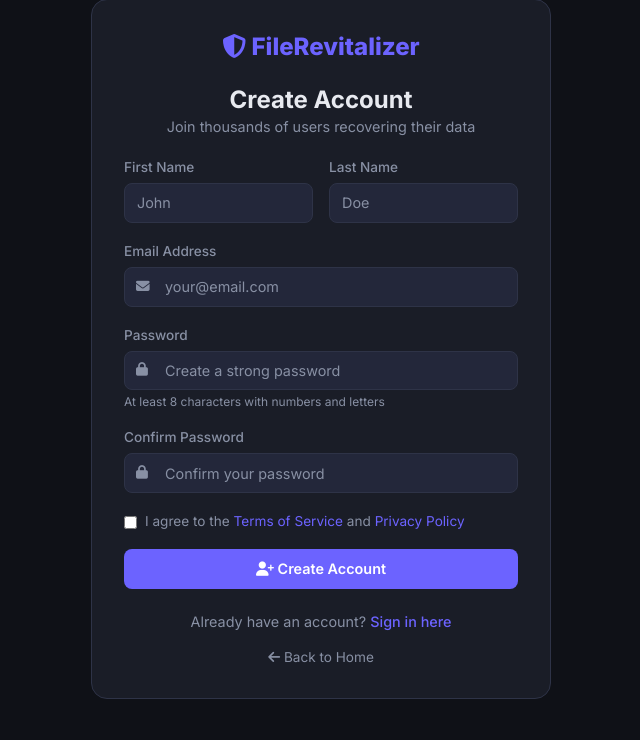
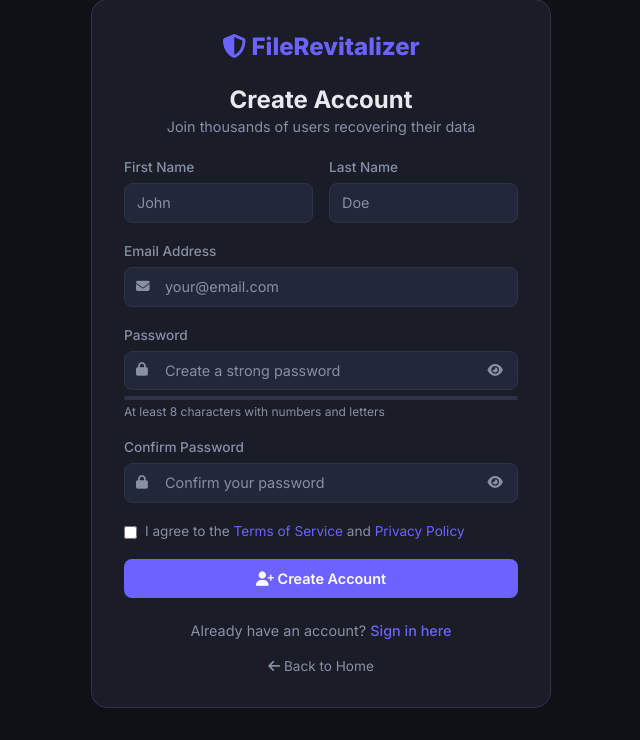
Before and after one commit to iShowError/File-revitalizer, a Django app: page /auth/register/ in a window 1280 px wide. Shown: the part 89-829 px from the top of the page, without its empty margins (319-959 px from the left). Before the commit the page ends 788 px from the top, so only its background shows below. Run offline with Django 5.2, Linux system fonts and the light colour scheme.

Commit message:
feat(ux): loading states, password toggle + strength indicator

```diff
--- a/file_revitalizer/recovery/templates/auth/register.html
+++ b/file_revitalizer/recovery/templates/auth/register.html
@@ -20,12 +20,18 @@
     .input-wrap input:focus { border-color: var(--accent); }
     .input-wrap input::placeholder { color: var(--text-muted); }
     .input-wrap .icon { position: absolute; left: .75rem; top: 50%; transform: translateY(-50%); color: var(--text-muted); font-size: .85rem; }
+    .pw-toggle { position: absolute; right: .75rem; top: 50%; transform: translateY(-50%); background: none; border: none; color: var(--text-muted); cursor: pointer; font-size: .85rem; padding: .2rem; }
+    .pw-toggle:hover { color: var(--text); }
+    .strength-bar { height: 4px; border-radius: 2px; background: var(--border); margin-top: .35rem; overflow: hidden; }
+    .strength-bar .fill { height: 100%; width: 0; border-radius: 2px; transition: width .3s, background .3s; }
+    .strength-label { font-size: .7rem; margin-top: .2rem; color: var(--text-muted); }
     .terms-row { display: flex; align-items: flex-start; gap: .5rem; margin-bottom: 1.25rem; font-size: .85rem; color: var(--text-muted); }
     .terms-row input[type=checkbox] { accent-color: var(--accent); margin-top: 3px; }
     .terms-row a { color: var(--accent); text-decoration: none; }
     .terms-row a:hover { text-decoration: underline; }
     .btn-submit { width: 100%; background: var(--accent); color: #fff; font-weight: 600; padding: .7rem; border: none; border-radius: 8px; font-size: .9rem; cursor: pointer; transition: opacity .2s; font-family: inherit; }
     .btn-submit:hover { opacity: .85; }
+    .btn-submit:disabled { opacity: .5; cursor: not-allowed; }
     .auth-footer { text-align: center; margin-top: 1.5rem; font-size: .9rem; color: var(--text-muted); }
     .auth-footer a { color: var(--accent); text-decoration: none; font-weight: 500; }
     .auth-footer a:hover { text-decoration: underline; }
@@ -87,7 +93,10 @@
                 <div class="input-wrap">
                     <i class="fas fa-lock icon"></i>
                     <input type="password" id="password1" name="password1" required placeholder="Create a strong password">
+                    <button type="button" class="pw-toggle" onclick="togglePw(this)" aria-label="Show password"><i class="fas fa-eye"></i></button>
                 </div>
+                <div class="strength-bar"><div class="fill" id="str-fill"></div></div>
+                <p class="strength-label" id="str-label"></p>
                 <p class="form-hint">At least 8 characters with numbers and letters</p>
             </div>
             <div class="form-group">
@@ -95,6 +104,7 @@
                 <div class="input-wrap">
                     <i class="fas fa-lock icon"></i>
                     <input type="password" id="password2" name="password2" required placeholder="Confirm your password">
+                    <button type="button" class="pw-toggle" onclick="togglePw(this)" aria-label="Show password"><i class="fas fa-eye"></i></button>
                 </div>
             </div>
             <div class="terms-row">
@@ -113,6 +123,43 @@
     </div>
 </div>
 <script>
+function togglePw(btn) {
+    const inp = btn.parentElement.querySelector('input');
+    const show = inp.type === 'password';
+    inp.type = show ? 'text' : 'password';
+    btn.innerHTML = show ? '<i class="fas fa-eye-slash"></i>' : '<i class="fas fa-eye"></i>';
+    btn.setAttribute('aria-label', show ? 'Hide password' : 'Show password');
+}
+(function() {
+    const pw = document.getElementById('password1');
+    const fill = document.getElementById('str-fill');
+    const label = document.getElementById('str-label');
+    const levels = [
+        { min: 0, pct: '0%',   color: 'transparent', text: '' },
+        { min: 1, pct: '25%',  color: '#ff4757',     text: 'Weak' },
+        { min: 2, pct: '50%',  color: '#ffa502',     text: 'Fair' },
+        { min: 3, pct: '75%',  color: '#5badf0',     text: 'Good' },
+        { min: 4, pct: '100%', color: '#2ed573',     text: 'Strong' },
+    ];
+    pw.addEventListener('input', function() {
+        const v = pw.value;
+        let score = 0;
+        if (v.length >= 8)      score++;
+        if (/[a-z]/.test(v) && /[A-Z]/.test(v)) score++;
+        if (/\d/.test(v))       score++;
+        if (/[^a-zA-Z0-9]/.test(v)) score++;
+        const l = levels[score];
+        fill.style.width = l.pct;
+        fill.style.background = l.color;
+        label.textContent = l.text;
+        label.style.color = l.color;
+    });
+})();
+document.querySelector('form').addEventListener('submit', function() {
+    const btn = this.querySelector('.btn-submit');
+    btn.disabled = true;
+    btn.innerHTML = '<i class="fas fa-spinner fa-spin"></i> Creating account…';
+});
 document.addEventListener('DOMContentLoaded', function() {
     document.querySelectorAll('.alert-dismiss').forEach(function(alert) {
         setTimeout(function() {
--- a/file_revitalizer/recovery/templates/recovery/wizard.html
+++ b/file_revitalizer/recovery/templates/recovery/wizard.html
@@ -183,6 +183,7 @@ async function createCase() {
     const btn = document.getElementById('btn-create');
     const err = document.getElementById('err3');
     btn.disabled = true;
+    btn.innerHTML = '<i class="fas fa-spinner fa-spin"></i> Creating…';
     err.style.display = 'none';
 
     const body = {
@@ -206,12 +207,14 @@ async function createCase() {
             err.style.display = 'block';
             showToast(data.error || 'Failed to create case.', 'error');
             btn.disabled = false;
+            btn.innerHTML = '<i class="fas fa-rocket"></i> Create Case';
         }
     } catch (e) {
         err.textContent = 'Network error \u2014 please try again.';
         err.style.display = 'block';
         showToast('Network error \u2014 please try again.', 'error');
         btn.disabled = false;
+        btn.innerHTML = '<i class="fas fa-rocket"></i> Create Case';
     }
 }
 </script>
```
Also changed, not shown: file_revitalizer/recovery/templates/auth/login.html (+16 -0 lines), file_revitalizer/recovery/templates/recovery/case_detail.html (+13 -0 lines), file_revitalizer/recovery/templates/recovery/cases_list.html (+7 -0 lines).
